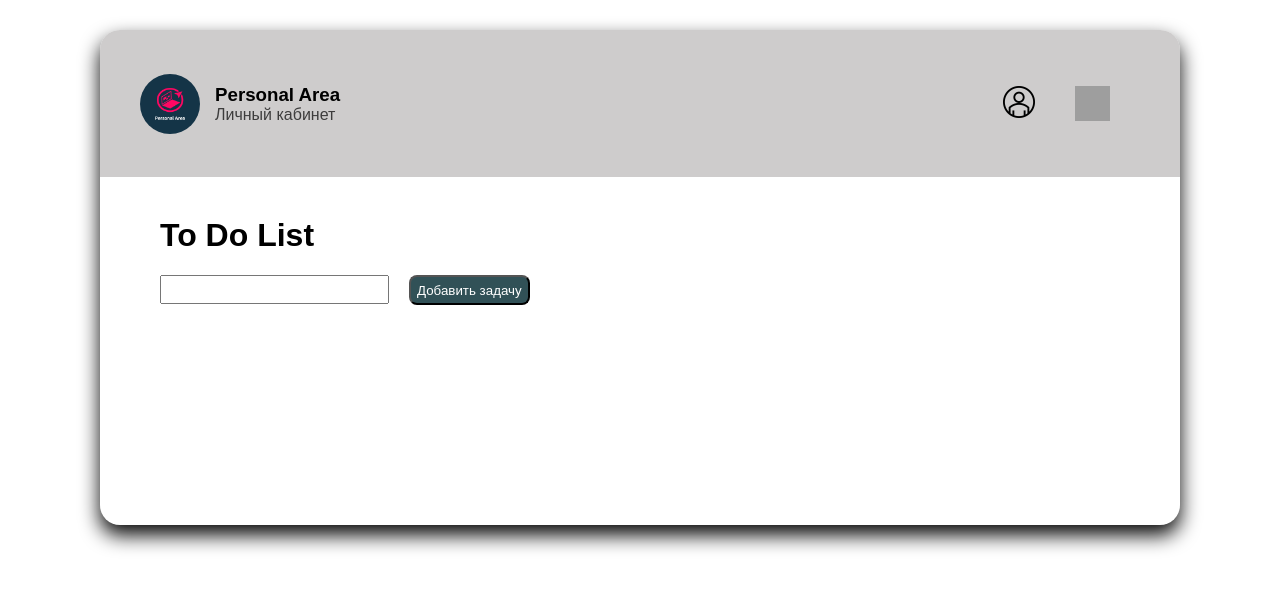
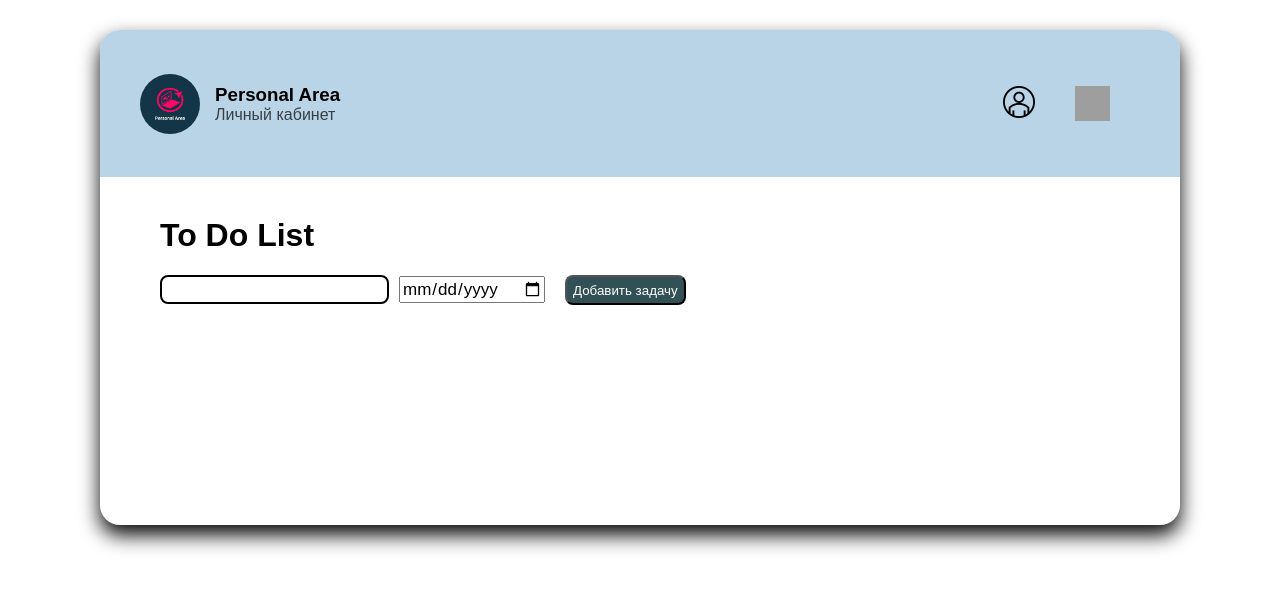
Before and after one commit to DogmatAlex/Personal-Area, an Angular app: page /todo in a window 1280 px wide. Shown: the top 590 px of the page. Built offline with nearby package versions, Linux system fonts and the light colour scheme; grey boxes are pictures that could not be loaded.

Commit message:
selectDate

```diff
--- a/src/app/header/header.component.scss
+++ b/src/app/header/header.component.scss
@@ -3,7 +3,7 @@ header {
   justify-content: space-between;
   align-items: center;
   padding: 40px;
-  background-color: #bdbababb;
+  background-color: #a1c5dfbb;
   border-top-left-radius: 20px;
   border-top-right-radius: 20px;
 
--- a/src/app/todo/components/todo.component.html
+++ b/src/app/todo/components/todo.component.html
@@ -1,11 +1,14 @@
 <div class="content">
     <h1>To Do List</h1>
-    <input [(ngModel)]="newToDo" class="newToDo">
-    <button (click)="addToDo()" class="btn-addToDo">Добавить задачу</button>
+
+    <input class="newToDo" [(ngModel)]="newToDo">
+    <input class="selectDate" type="date" [(ngModel)]="selectDate">
+    <button class="btn-addToDo" (click)="addToDo()">Добавить задачу</button>
 
     <div class="tasks-container">
         <div class="container" *ngFor="let task of toDoList" [class.done]="task.isDone === true">
             <div class="task-text">{{ task.name }}</div>
+            <div class="task-date">{{ task.date | date: 'dd.MM.yyyy' }}</div>
             <div class="buttons-container">
                 <button *ngIf="!task.isDone" (click)="markDone(task)">Готово</button>
                 <button (click)="removeToDo(task)">Удалить</button>
--- a/src/app/todo/components/todo.component.scss
+++ b/src/app/todo/components/todo.component.scss
@@ -3,9 +3,18 @@
   margin-left: 60px;
   padding-bottom: 60px;
 
+  & .selectDate {
+    height: 23px;
+    font-size: 17px;
+    margin-left: 10px;
+    cursor: pointer;
+  }
+
   & .newToDo {
     height: 23px;
     font-size: 17px;
+    border: 2px solid black;
+    border-radius: 8px;
   }
 
   & .btn-addToDo {
@@ -44,6 +53,11 @@
         padding-left: 15px;
       }
 
+      & .task-date {
+        display: flex;
+        margin-bottom: 10px;
+      }
+
       & .buttons-container {
         display: flex;
         justify-content: flex-end;
--- a/src/app/todo/components/todo.component.ts
+++ b/src/app/todo/components/todo.component.ts
@@ -1,4 +1,5 @@
 import { Component } from '@angular/core';
+
 
 @Component({
   selector: 'app-todo',
@@ -20,18 +21,27 @@ export class TodoComponent {
     name: string;
     description: string;
     isDone: boolean;
-    status: number
+    status: number;
+    date: Date
   }[] = [];
 
 
+  selectDate: Date = new Date();
+
   public addToDo() {
+    if (this.selectDate < new Date()) {
+      alert('Вы не можете выбрать дату из прошлого');
+      return;
+    }
+
     const newId = this.toDoList.length > 0 ? Math.max(...this.toDoList.map(task => task.id)) + 1 : 1;
     this.toDoList.push({
       id: newId, // Присваиваем id
       name: this.newToDo,
       status: 0,
       description: '', // Добавляем описание
-      isDone: false  // Добавляем isDone
+      isDone: false,  // Добавляем isDone
+      date: this.selectDate
     });
     window.localStorage.setItem('toDoList', JSON.stringify(this.toDoList));
   }
```
